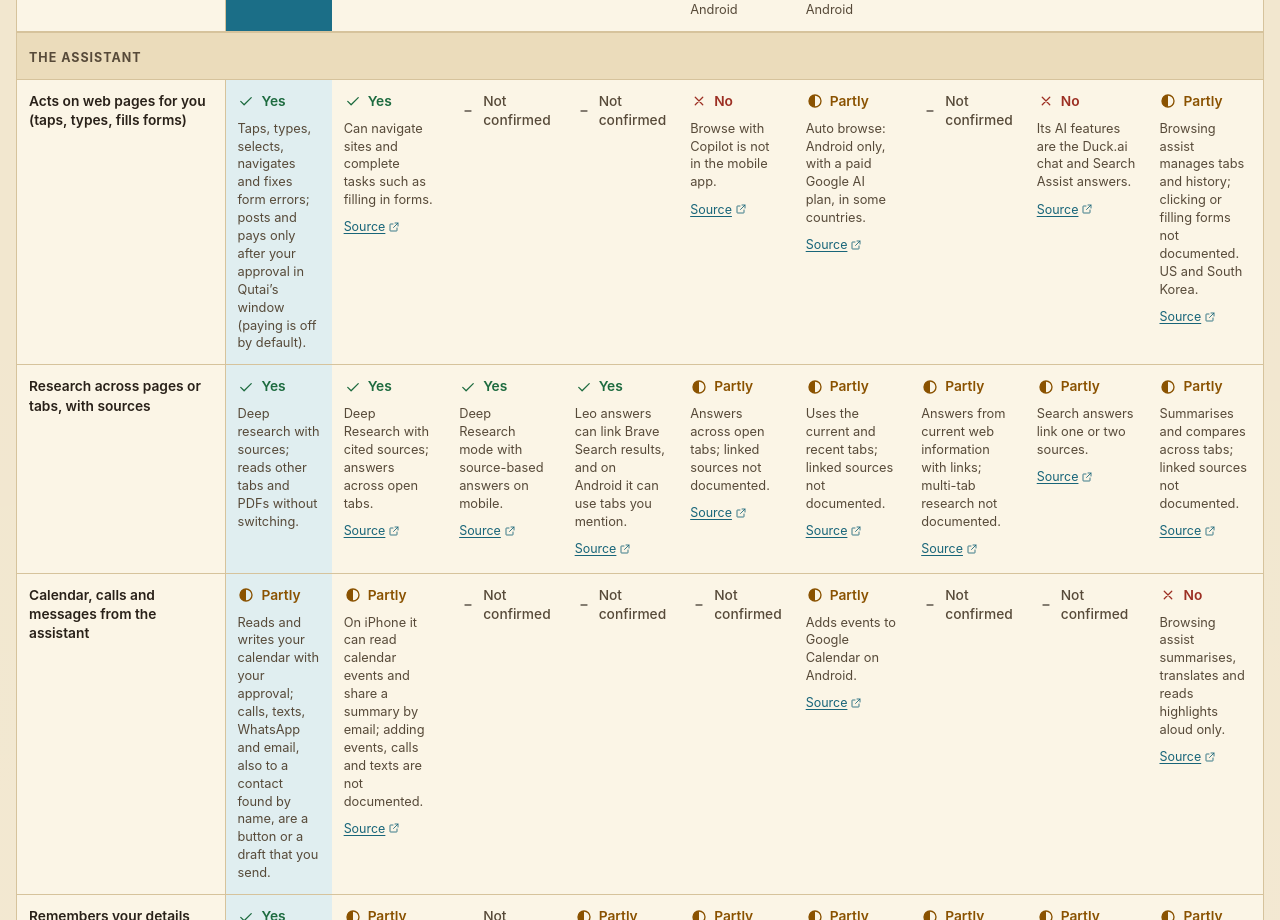
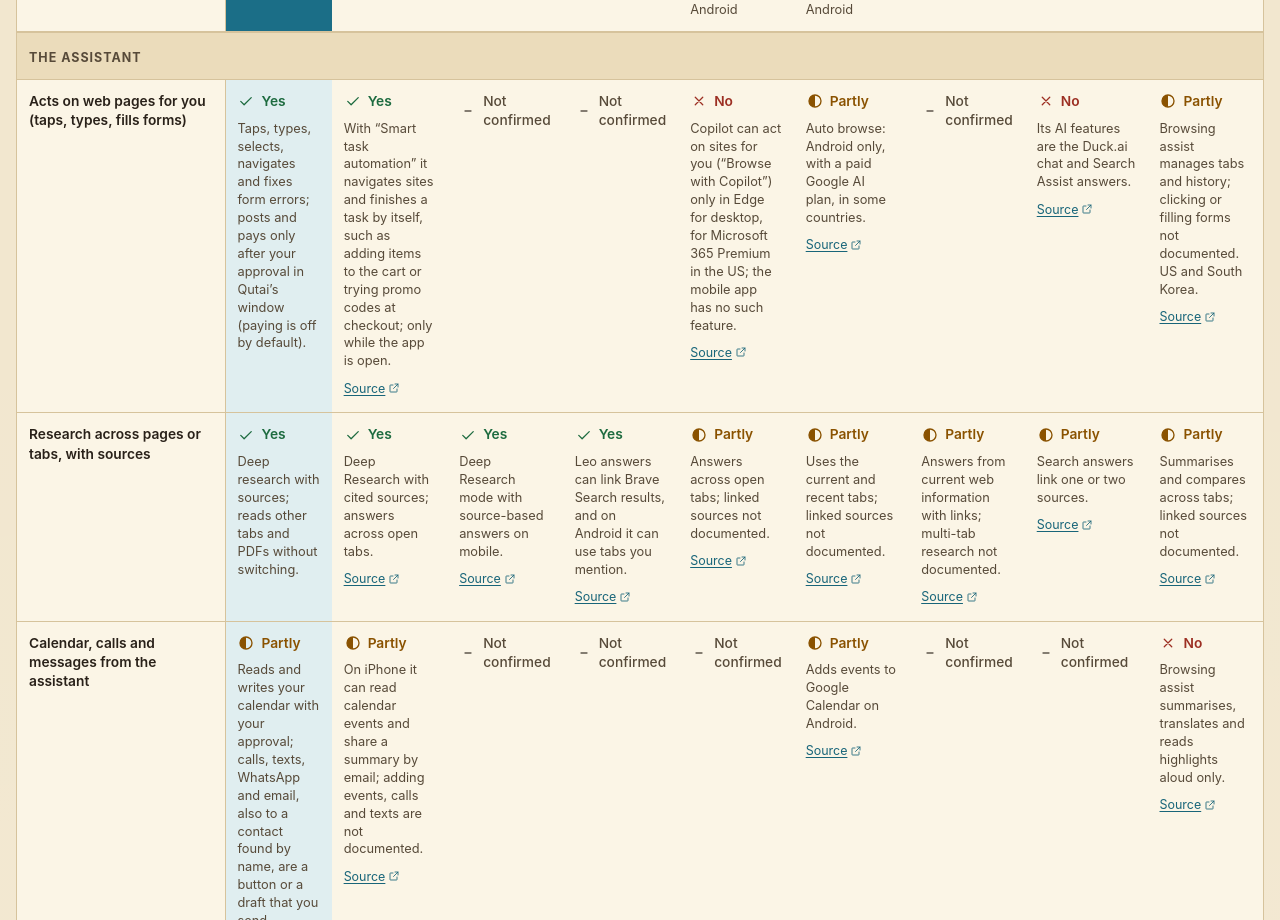
Before and after one commit to sonsuzdongu/qutai, a React (Vite) app in the folder webpage/: page / in a window 1280 px wide. Shown: the part 10920-11840 px from the top of the page. Built offline with nearby package versions, Linux system fonts and the light colour scheme.

Commit message:
Website: comparison notes for Comet and Edge say what their sources say: Comet for Android's Smart task automation navigates and finishes tasks (cart, promo codes) while the app is open; Browse with Copilot, Copilot acting on sites, is only in Edge for desktop (US, Microsoft 365 Premium)

```diff
--- a/webpage/src/data/comparison.ts
+++ b/webpage/src/data/comparison.ts
@@ -238,7 +238,10 @@ export const COMPETITORS: Product[] = [
     cells: {
       agent: {
         state: 'yes',
-        note: t('Can navigate sites and complete tasks such as filling in forms.', 'Sitelerde gezinip form doldurmak gibi görevleri yapabiliyor.'),
+        note: t(
+          'With “Smart task automation” it navigates sites and finishes a task by itself, such as adding items to the cart or trying promo codes at checkout; only while the app is open.',
+          '“Smart task automation” ile sitelerde gezinip görevi kendisi bitiriyor; örneğin ürünleri sepete ekliyor ya da ödeme adımında indirim kodlarını deniyor. Yalnızca uygulama açıkken çalışıyor.',
+        ),
         source: 'https://www.perplexity.ai/help-center/comet/en/articles/12875447-comet-for-android-quick-start-and-key-features',
         checked: D,
       },
@@ -510,7 +513,10 @@ export const COMPETITORS: Product[] = [
     cells: {
       agent: {
         state: 'no',
-        note: t('Browse with Copilot is not in the mobile app.', 'Browse with Copilot mobil uygulamada yok.'),
+        note: t(
+          'Copilot can act on sites for you (“Browse with Copilot”) only in Edge for desktop, for Microsoft 365 Premium in the US; the mobile app has no such feature.',
+          'Copilot’un sitelerde sizin yerinize işlem yaptığı özellik (“Browse with Copilot”) yalnızca masaüstündeki Edge’de, ABD’de Microsoft 365 Premium abonelerine açık; mobil uygulamada böyle bir özellik yok.',
+        ),
         source: 'https://blogs.windows.com/msedgedev/2026/05/13/new-updates-to-edge-across-desktop-and-mobile/',
         checked: D,
       },
```
